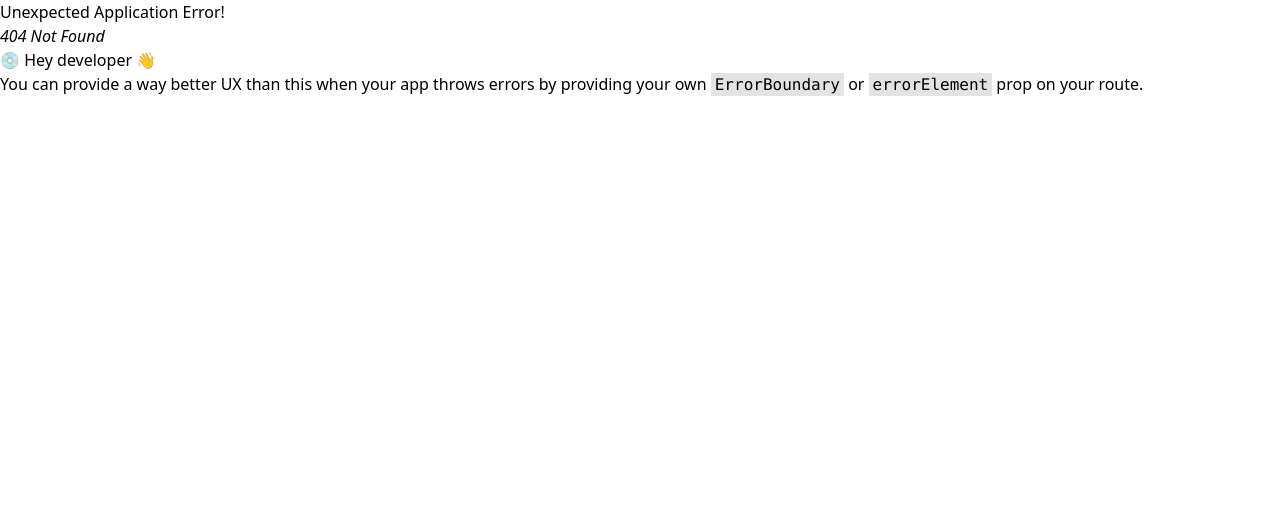
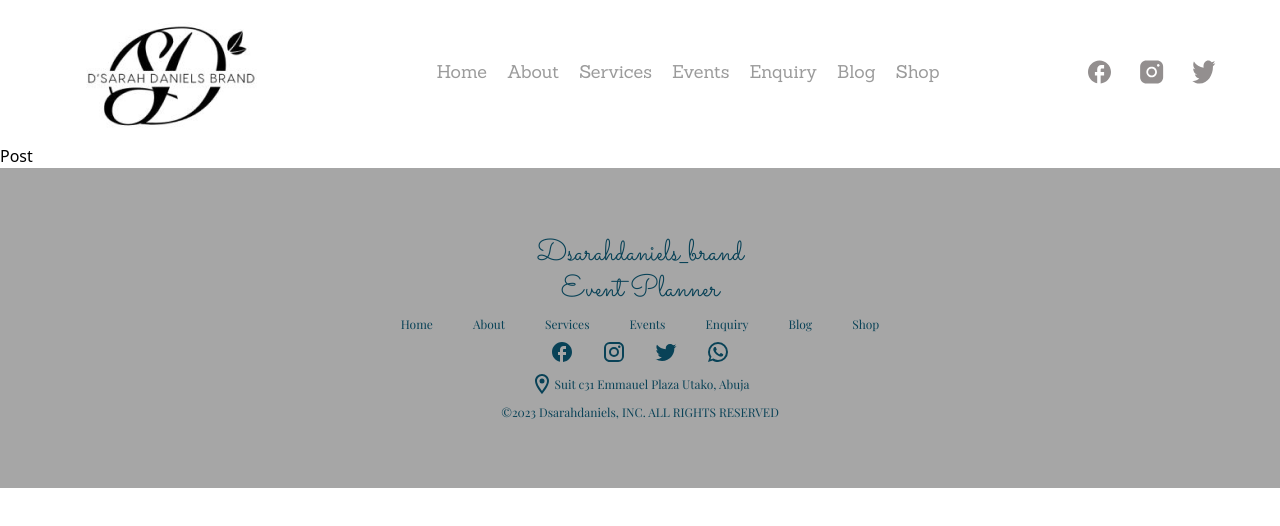
Before and after one commit to Ojotule-Benjamin/dsarahdaniels, a React (Create React App) app: page /post in a window 1280 px wide. Before the commit this address had no page. Shown: the top 526 px of the page. Built offline with nearby package versions, Linux system fonts and the light colour scheme.

Commit message:
fixed the post page

```diff
--- a/src/App.tsx
+++ b/src/App.tsx
@@ -12,6 +12,7 @@ import Navbar from "./components/Navbar";
 import Gallery from "./pages/gallery/Gallery";
 import Service from "./pages/service/Service";
 import MenuNav from "./components/MenuNav";
+import Post from "./pages/post/Post";
 
 const Layout = () => {
   const [menuOpen, setMenuOpen] = useState<boolean>(false);
@@ -71,6 +72,10 @@ const router = createBrowserRouter([
         element: <Blog />,
       },
       {
+        path: "/post",
+        element: <Post />,
+      },
+      {
         path: "/shop",
         element: <Shop />,
       },
--- a/src/pages/blog/Blog.tsx
+++ b/src/pages/blog/Blog.tsx
@@ -7,6 +7,7 @@ import services_4 from "../../assets/imgs/services_4.png";
 import { posts } from "../../data";
 import { postsItem } from "../../interfaces/global.interface";
 import GetUpdates from "../../components/GetUpdates";
+import { Link } from "react-router-dom";
 
 const Blog = () => {
   return (
@@ -66,12 +67,14 @@ const Blog = () => {
             <p className=" font-playfairDisplay font-semibold text-sm text-textColorBlack  pb-9">
               {item.desc.substring(0, 150)}
             </p>
+            <Link to={"/post"}>
               <div className="flex items-center ">
                 <p className=" font-playfairDisplay font-semibold text-sm text-primaryColorBlue">
                   Read more
                 </p>
                 <KeyboardArrowRightIcon />
               </div>
+            </Link>
           </div>
         ))}
       </div>
--- /dev/null
+++ b/src/pages/post/Post.tsx
@@ -0,0 +1,11 @@
+import React from "react";
+
+const Post = () => {
+  return (
+    <div>
+      <h1>Post</h1>
+    </div>
+  );
+};
+
+export default Post;
```
Lines whose indentation alone changed are shown as unchanged.
